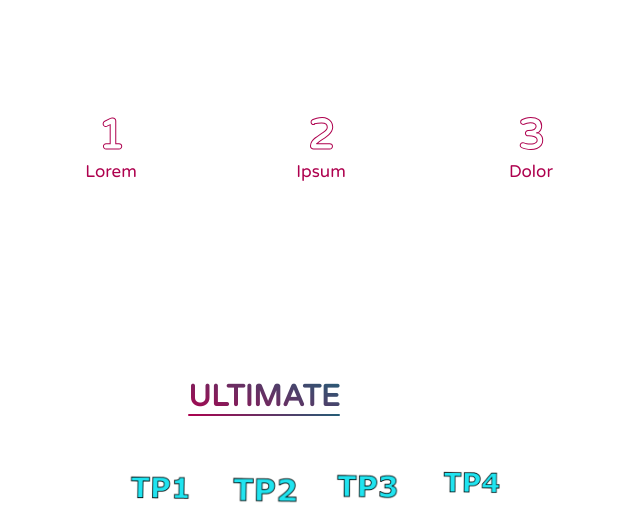
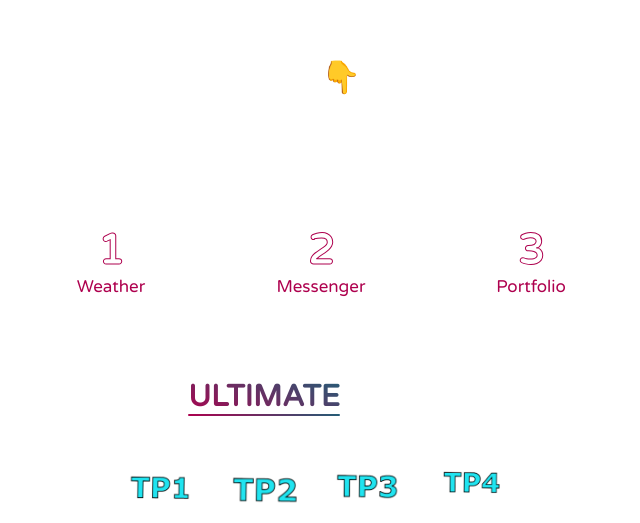
Before and after one commit to kaouther197/mywebsite, a React (Create React App) app: page / in a window 1280 px wide. Shown: the part 1362-1885 px from the top of the page, without its empty margins (319-959 px from the left). Built offline with nearby package versions, Linux system fonts and the light colour scheme; a web font is replaced by a local one.

Commit message:
Update Section2.jsx

```diff
--- a/src/Components/Section2.jsx
+++ b/src/Components/Section2.jsx
@@ -29,7 +29,7 @@ function Details() {
           </h1>
           <h2>
             Étudiant en master Ingénierie des Données et Technologie Web à
-            l'Université Ferhat Abbas, j'ai de l'expérience avec un large éventail de
+            l'Université Ferhat Abbas, j'ai de lexpérience avec un large éventail de
             langages de programmation et de technologies, j'ai excellé dans mes
             études grâce à de grandes compétences en résolution de problèmes, en
             travail d'équipe et en leadership.
@@ -49,28 +49,37 @@ function Details() {
             ↪Connaissance des API et des webservices.<br />
             ↪Problem-Solving<br />
             ↪Project Management Tools<br />
-            ↪Strong Communication
-            ↪HTML - CSS3 - JAVASCRIPT - PHP - SQL_MySql - JAVAbr />
+            ↪Strong Communication<br />
+             ↪HTML - CSS3 - JAVASCRIPT - PHP - SQL_MySql - JAVAbr />
             ↪C++ - C# - .net - LARAVEL - React JS - Angular - FLUTTER - ANDROIDbr />
 
           </h2>
         </div>
       </div>
-
+      <div style={{ color: "white",textAlign:"center",marginLeft:"40%",marginTop:"50px",marginBottom:"-50px" }}><h1>Some Of My Work : </h1></div><br />
+      <h1 style={{textAlign:"center",marginLeft:"50%",marginTop:"50px",marginBottom:"-50px" }}>  👇</h1>
       <div className="progress">
-        <div className="container" style={{ "--x": 1 }}>
+        <div className="container" style={{ "--x": 1 }} onClick={(e) => {
+          e.preventDefault();
+          window.location.href = 'https://brahim-kedjar-meteo.vercel.app/';
+        }}>
           <h2>1</h2>
-          <span>Lorem</span>
+          <span>Weather</span>
         </div>
 
-        <div className="container" style={{ "--x": 2 }}>
+        <div className="container" style={{ "--x": 2 }} onClick={(e) => {
+          e.preventDefault();
+          window.location.href = 'https://brahim-kedjar-messenger.vercel.app/';
+        }}>
           <h2>2</h2>
-          <span>Ipsum</span>
+          <span>Messenger</span>
         </div>
-
-        <div className="container" style={{ "--x": 3 }}>
+        <div className="container" style={{ "--x": 3 }} onClick={(e) => {
+          e.preventDefault();
+          window.location.href = 'https://homwork.vercel.app/';
+        }}>
           <h2>3</h2>
-          <span>Dolor</span>
+          <span>Portfolio</span>
         </div>
       </div>
     </div>
```
